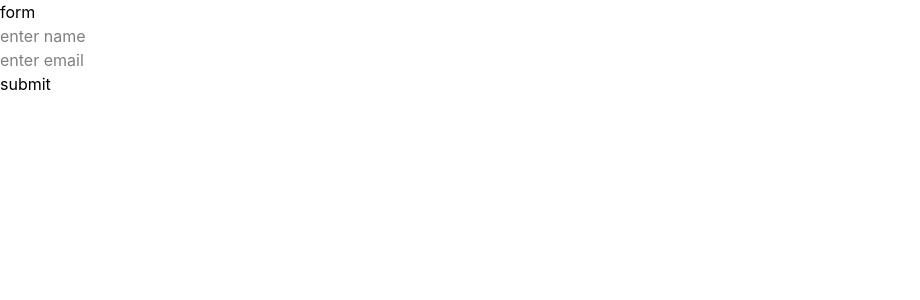
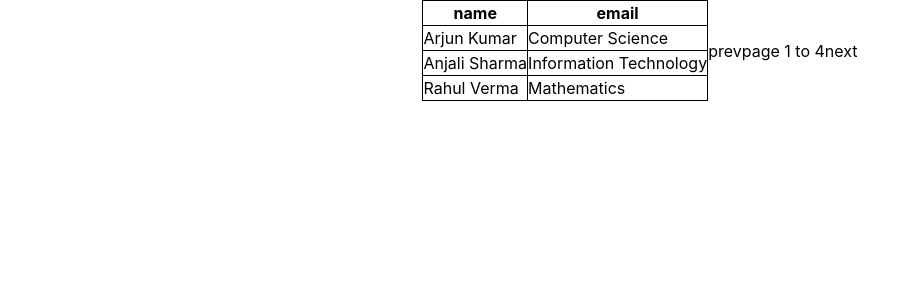
Before and after one commit to shifa-yasmin/react-advance-topic, a React (Vite) app: page / in a window 1280 px wide. Shown: the top 300 px of the page, without its empty margins (0-920 px from the left). Built offline with nearby package versions, Linux system fonts and the light colour scheme; data requests are answered from the project's data file.

Commit message:
pagination

```diff
--- a/src/App.jsx
+++ b/src/App.jsx
@@ -1,27 +1,47 @@
-import {  useState } from 'react'
+import  { useEffect, useState } from 'react'
 import axios from "axios"
 const App = () => {
+
+  const [currentpage,setCurrentpage]=useState(1);
+  const productperpage=3;
   const [data,setData]=useState([]);
-  const [name,setName]=useState("");
-  const [email,setEmail]=useState("")
- const handle=()=>{
-  axios.post("http://localhost:3000/students",{
-    name,email
-  }).then((res)=>{
-    setData(res.data)
-    console.log(res.data)
-  })
- }
+  useEffect(()=>{
+      axios.get("http://localhost:3000/students")
+      .then((res)=>{
+        console.log(res.data);
+        setData(res.data)
+      })
+  },[])
+  const lastIndex=currentpage*productperpage;
+  const firstIndex=lastIndex-productperpage;
+  const currentproducts=data.slice(firstIndex,lastIndex);
+  const totelpage=Math.ceil(data.length/productperpage)
   return (
-    <div>
-      <h1>form </h1>
-      <input value={name} onChange={(e)=>setName(e.target.value)} placeholder='enter name'/>
-      <br/>
-       <input value={email} onChange={(e)=>setEmail(e.target.value)} placeholder='enter email'/>
-      <br/>
-      <button onClick={handle}>submit</button>
+    <div className='flex items-center justify-center '>
+      <table className='border border-black'>
+        <thead >
+           <tr>
+          <th className=' border border-black'>name</th>
+          <th className=' border border-black'>email</th>
+         </tr>
+        </thead>
+        <tbody>
+          {currentproducts.map((n)=>(
+            <tr >
+              <td className=' border border-black'>{n.name}</td>
+              <td className=' border border-black'>{n.department}</td>
+            </tr>
+          ))}
+        </tbody>
+      </table>
 
+         <div>
+         <button disabled={currentpage===1} onClick={()=>setCurrentpage(currentpage-1)} >prev</button>
+         <span>page {currentpage} to {totelpage}</span>
+         <button disabled={currentpage===totelpage} onClick={()=>setCurrentpage(currentpage+1)}>next</button>
+         </div>
     </div>
+
   )
 }
 
```
